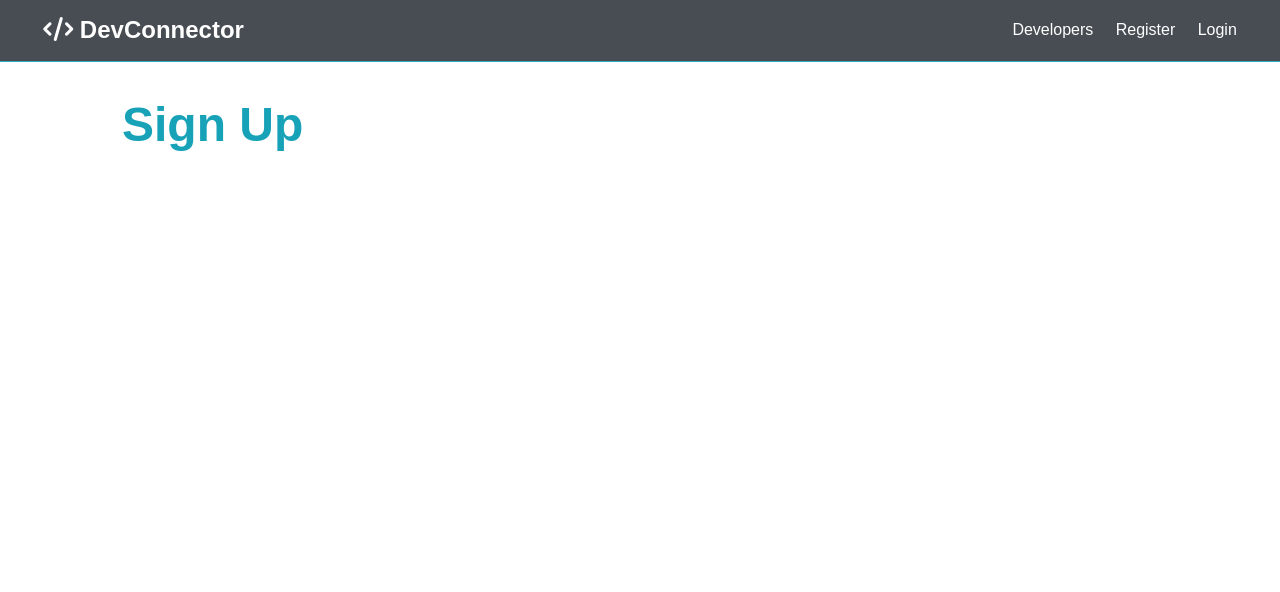
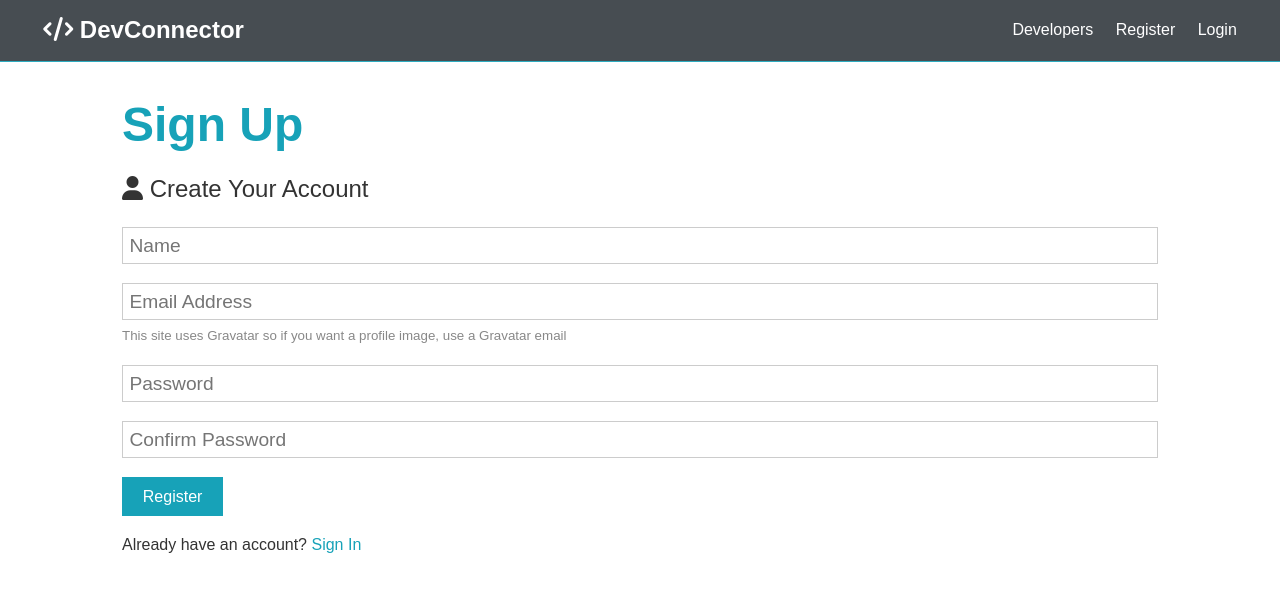
Before and after one commit to bethsutton/dev-connector, a React (Create React App) app in the folder client/: page /register in a window 1280 px wide. Shown: the top 592 px of the page. Built offline with nearby package versions, Linux system fonts and the light colour scheme.

Commit message:
login and register forms

```diff
--- a/client/src/components/auth/Login.js
+++ b/client/src/components/auth/Login.js
@@ -1,9 +1,60 @@
-import React from 'react';
+import React, { useState } from 'react';
+import { Link, Navigate } from 'react-router-dom';
+import { connect } from 'react-redux';
+import PropTypes from 'prop-types';
+// import { login } from '../../actions/auth';
 
-const Login = () => {
+const Login = ({ login, isAuthenticated }) => {
+  const [formData, setFormData] = useState({
+    email: '',
+    password: '',
+  });
+
+  const { email, password } = formData;
+
+  const onChange = (e) =>
+    setFormData({ ...formData, [e.target.name]: e.target.value });
+
+  const onSubmit = (e) => {
+    e.preventDefault();
+    login(email, password);
+  };
+
+  if (isAuthenticated) {
+    return <Navigate to="/dashboard" />;
+  }
+
   return (
     <section className="container">
       <h1 className="large text-primary">Sign In</h1>
+      <p className="lead">
+        <i className="fas fa-user" /> Sign Into Your Account
+      </p>
+      <form className="form" onSubmit={onSubmit}>
+        <div className="form-group">
+          <input
+            type="email"
+            placeholder="Email Address"
+            name="email"
+            value={email}
+            onChange={onChange}
+          />
+        </div>
+        <div className="form-group">
+          <input
+            type="password"
+            placeholder="Password"
+            name="password"
+            value={password}
+            onChange={onChange}
+            minLength="6"
+          />
+        </div>
+        <input type="submit" className="btn btn-primary" value="Login" />
+      </form>
+      <p className="my-1">
+        Don't have an account? <Link to="/register">Sign Up</Link>
+      </p>
     </section>
   );
 };
--- a/client/src/components/auth/Register.js
+++ b/client/src/components/auth/Register.js
@@ -1,11 +1,90 @@
-import React from 'react';
+import React, { useState } from 'react';
+import { connect } from 'react-redux';
+import { Link, Navigate } from 'react-router-dom';
+// import { setAlert } from '../../actions/alert';
+// import { register } from '../../actions/auth';
+import PropTypes from 'prop-types';
 
-function Register() {
+const Register = ({ setAlert, register, isAuthenticated }) => {
+  const [formData, setFormData] = useState({
+    name: '',
+    email: '',
+    password: '',
+    password2: '',
+  });
+
+  const { name, email, password, password2 } = formData;
+
+  const onChange = (e) =>
+    setFormData({ ...formData, [e.target.name]: e.target.value });
+
+  const onSubmit = async (e) => {
+    e.preventDefault();
+    if (password !== password2) {
+      setAlert('Passwords do not match', 'danger');
+    } else {
+      register({ name, email, password });
+    }
+  };
+
+  if (isAuthenticated) {
+    return <Navigate to="/dashboard" />;
+  }
+
   return (
     <section className="container">
       <h1 className="large text-primary">Sign Up</h1>
+      <p className="lead">
+        <i className="fas fa-user" /> Create Your Account
+      </p>
+      <form className="form" onSubmit={onSubmit}>
+        <div className="form-group">
+          <input
+            type="text"
+            placeholder="Name"
+            name="name"
+            value={name}
+            onChange={onChange}
+          />
+        </div>
+        <div className="form-group">
+          <input
+            type="email"
+            placeholder="Email Address"
+            name="email"
+            value={email}
+            onChange={onChange}
+          />
+          <small className="form-text">
+            This site uses Gravatar so if you want a profile image, use a
+            Gravatar email
+          </small>
+        </div>
+        <div className="form-group">
+          <input
+            type="password"
+            placeholder="Password"
+            name="password"
+            value={password}
+            onChange={onChange}
+          />
+        </div>
+        <div className="form-group">
+          <input
+            type="password"
+            placeholder="Confirm Password"
+            name="password2"
+            value={password2}
+            onChange={onChange}
+          />
+        </div>
+        <input type="submit" className="btn btn-primary" value="Register" />
+      </form>
+      <p className="my-1">
+        Already have an account? <Link to="/login">Sign In</Link>
+      </p>
     </section>
   );
-}
+};
 
 export default Register;
```
